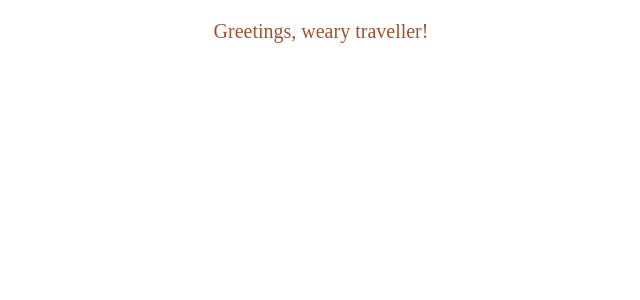
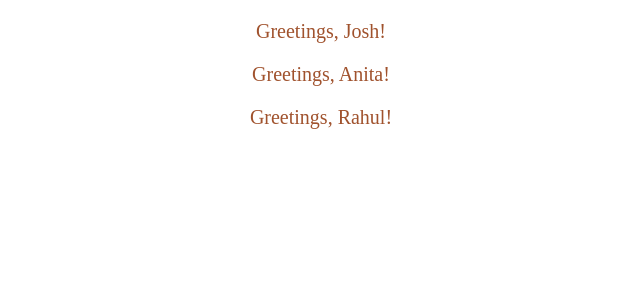
Before and after one commit to simotae14/react-joy-exercises, a React (Create React App) app: page / in a window 1280 px wide. Shown: the top 300 px of the page, without its empty margins (319-959 px from the left). Built offline with nearby package versions, Linux system fonts and the light colour scheme.

Commit message:
10 Passing Props to Components

```diff
--- a/src/index.js
+++ b/src/index.js
@@ -1,7 +1,7 @@
 import React from 'react';
 import { createRoot } from 'react-dom/client';
 
-function FriendlyGreeting() {
+function FriendlyGreeting({ name }) {
   return (
     <p
       style={{
@@ -10,11 +10,19 @@ function FriendlyGreeting() {
         color: 'sienna',
       }}
     >
-      Greetings, weary traveller!
+      Greetings, {name}!
     </p>
   );
 }
 
-const container = document.querySelector('#root');
-const root = createRoot(container);
-root.render(<FriendlyGreeting />);
+// The video was filmed using React 17, and so
+// this playground has been updated for React 18.
+const root = createRoot(document.querySelector('#root'));
+
+root.render(
+  <div>
+    <FriendlyGreeting name="Josh" />
+    <FriendlyGreeting name="Anita" />
+    <FriendlyGreeting name="Rahul" />
+  </div>
+);
```
